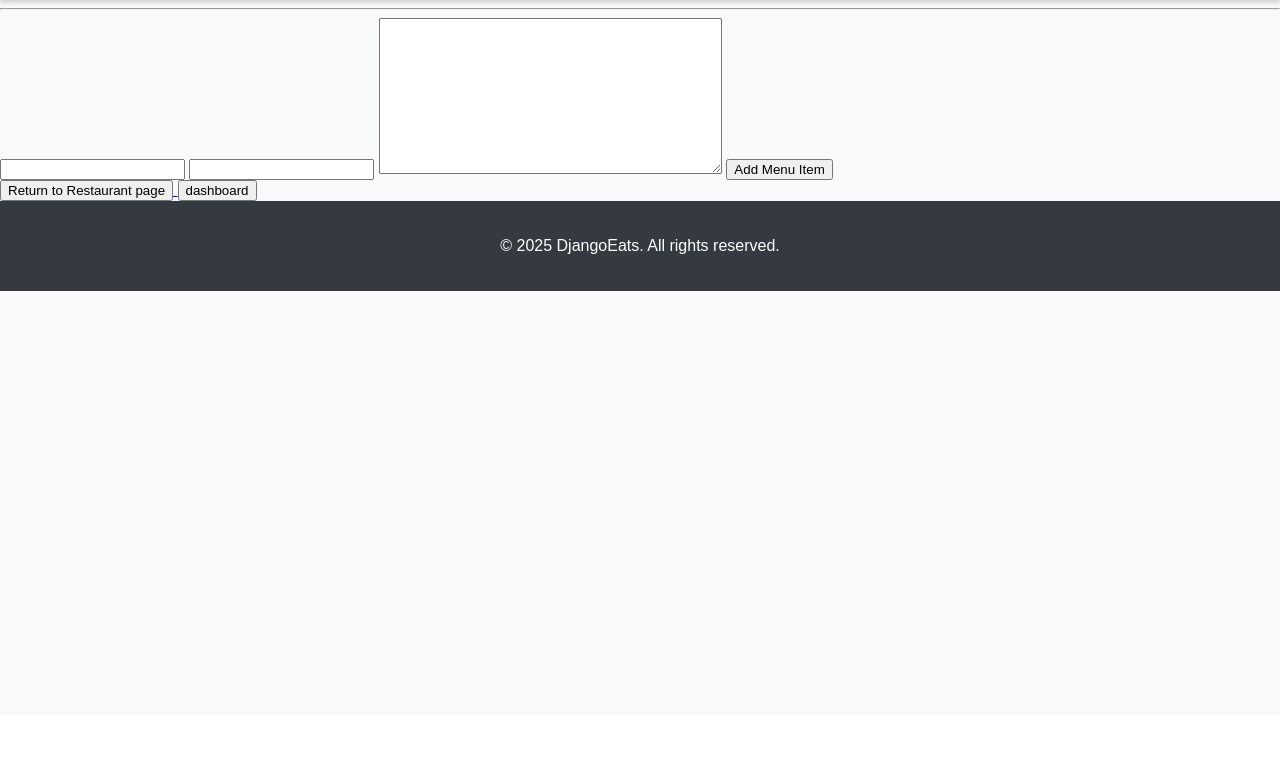
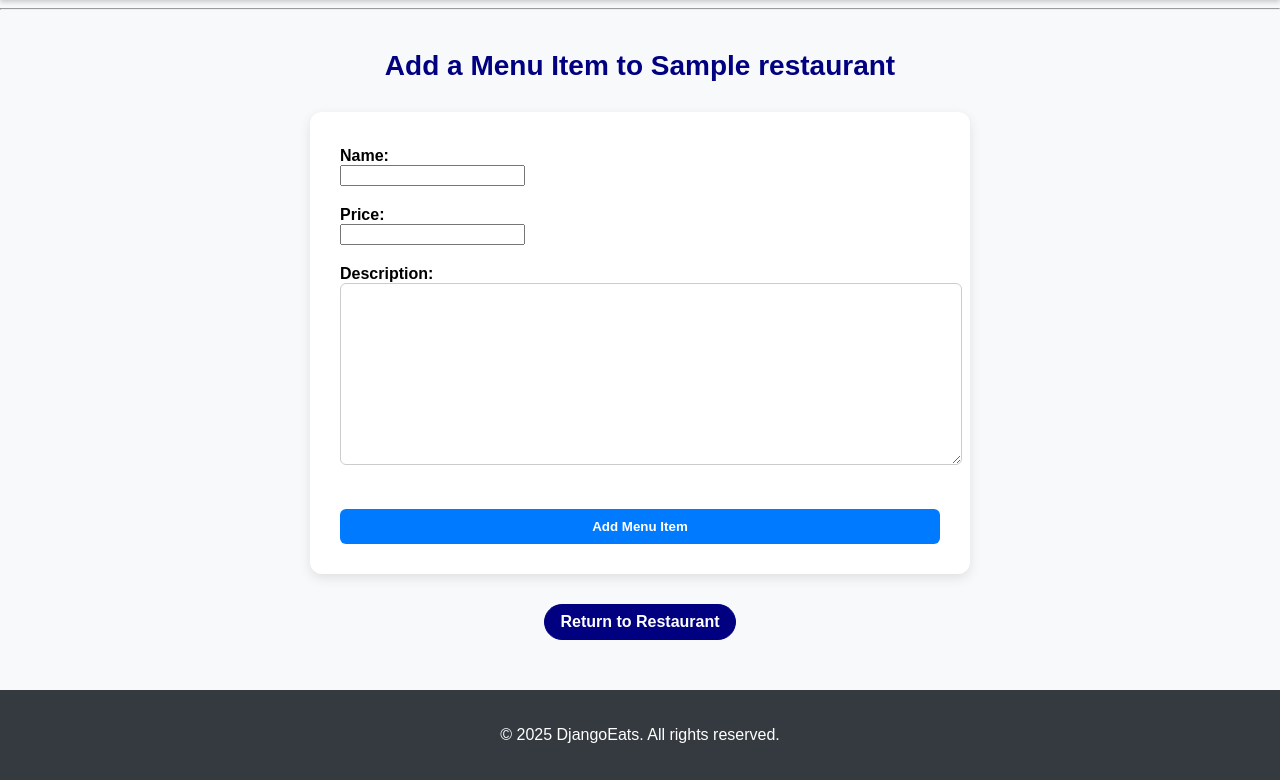
Before and after one commit to TigerFinn/django_eats_project, a Django app: a page that uses templates/djangoeats/addMenuItem.html in a window 1280 px wide. Shown: the part 85-865 px from the top of the page. Before the commit the page ends 376 px from the top, so only its background shows below. Run offline with Django 3.2, Linux system fonts and the light colour scheme; a user stored in the database is signed in; tables that the repository leaves empty hold one stand-in row (values such as "Sample post").

Commit message:
Styled Add Menu Item page

```diff
--- a/static/css/styles.css
+++ b/static/css/styles.css
@@ -723,3 +723,37 @@ footer {
     color: white;
     padding: 6px 12px;
 }
+
+
+.menu-form-container {
+    max-width: 600px;
+    margin: 30px auto;
+    padding: 30px;
+    background-color: white;
+    border-radius: 12px;
+    box-shadow: 0 4px 12px rgba(0, 0, 0, 0.1);
+}
+
+.page-title {
+    text-align: center;
+    font-size: 28px;
+    color: navy;
+    margin-top: 40px;
+}
+
+.nav-btns {
+    justify-content: center;
+    display: flex;
+    margin-top: 30px;
+
+    margin-bottom: 50px;
+    gap: 20px;
+
+
+}
+
+
+.full-width-btn {
+    width: 100%;
+    margin-top: 20px;
+}
--- a/templates/djangoeats/addMenuItem.html
+++ b/templates/djangoeats/addMenuItem.html
@@ -5,24 +5,23 @@
 {% endblock %}
 
 {% block body_block %}
-    <div>
+    <h1 class="page-title">Add a Menu Item to {{ restaurant.name }}</h1>
+    <div class="menu-form-container">
         <form id="add_menu_Item_form" method="post" action="{% url 'djangoeats:add_menu_item' restaurant.slug %}">
             {% csrf_token %}
             {% for field in form.visible_fields %}
-                {{ field.errors }}
-                {{ field.help_text }}
-                {{ field }}
+                <div class="form-group">
+                    {{ field.label_tag }}
+                    {{ field.errors }}
+                    {{ field.help_text }}
+                    {{ field }}
+                </div>
             {% endfor %}
-            <input type="submit" name="submit" value="Add Menu Item" />
+
+            <button type="submit" class="btn primary full-width-btn">Add Menu Item</button>
         </form>
     </div>
-    <div id="nav_Buttons">
-        <a href="{% url 'djangoeats:restaurant_detail' restaurant.slug%}">
-            <button>Return to Restaurant page</button>
-        </a>
-
-        <a href="{% url 'djangoeats:dashboard' %}">
-            <button>dashboard</button>
-        </a>
+    <div class="nav-btns">
+        <a href="{% url 'djangoeats:restaurant_detail' restaurant.slug %}" class="nav-btn-inverse">Return to Restaurant</a>
     </div>
 {% endblock %}
```
Also changed, not shown: 1 other file.
